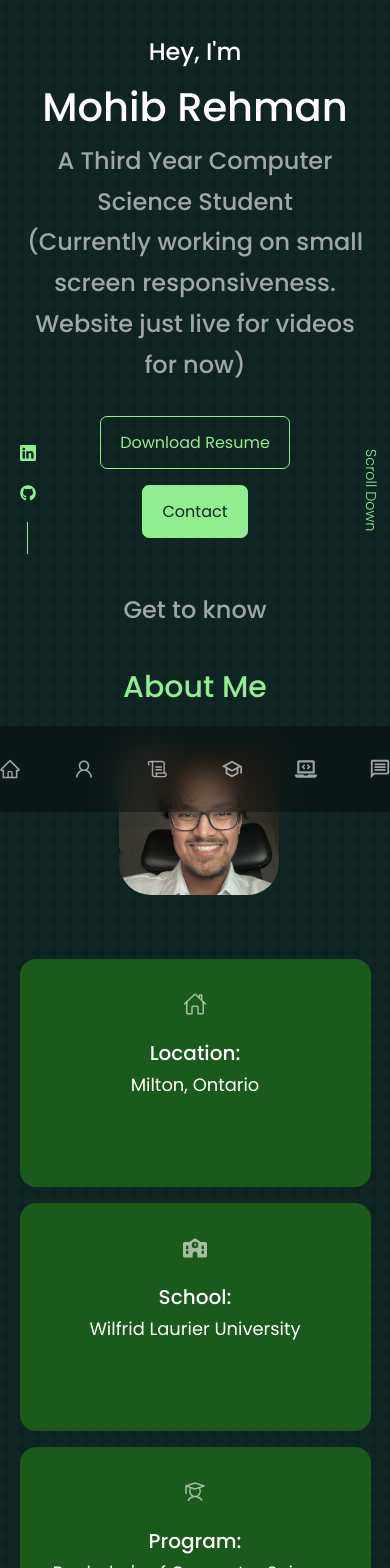
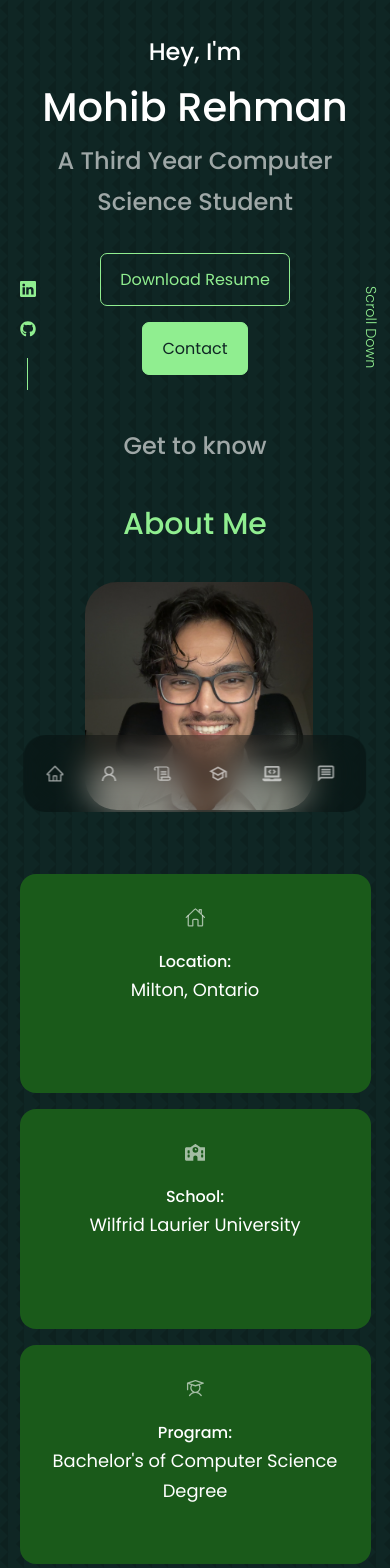
Before and after one commit to ImJehtts/Mohib-Website, a React (Create React App) app in the folder frontend/: page / in a window 390 px wide. Shown: the top 1568 px of the page. Built offline with nearby package versions, Linux system fonts and the light colour scheme.

Commit message:
Website should look good on most devices now
Worked on dynamic css for phones, tablets, and laptops. Will tweak if needed

```diff
--- a/frontend/src/components/About/About.css
+++ b/frontend/src/components/About/About.css
@@ -106,6 +106,26 @@ p {
 
   }
 
+  @media screen and (max-width: 1250px){
+    .about__me-photo{
+        width: 100%;
+        height: 100%;
+    }
+
+    .about__card{
+        height: 20vh;
+    }
+
+    .about__icon {
+        font-size: 2.4rem;
+        margin-bottom: 0.75rem;
+    }
+
+    .about__card h5{
+        font-size: 1.42rem;
+    }
+  }
+
   /*Small Devices media queries*/
   @media screen and (max-width: 600px){
     .about__me{
@@ -127,16 +147,16 @@ p {
     }
 
     .about__card{
-        height: 27vh;
+        height: 23vh;
     }
 
     .about__icon {
-        font-size: 1.5rem;
+        font-size: 1.80rem;
         margin-bottom: 0.75rem;
     }
 
     .about__card h5{
-        font-size: 1.25rem;
+        font-size: 1.4rem;
     }
 
     p{
@@ -147,3 +167,18 @@ p {
         transform: translateX(0.25rem);
     }
   }
+
+  @media screen and (max-width: 400px){
+    .about__card{
+        height: 26vh;
+    }
+
+    .about__icon {
+        font-size: 1.3rem;
+        margin-bottom: 0.75rem;
+    }
+
+    .about__card h5{
+        font-size: 1rem;
+    }
+  }
--- a/frontend/src/components/Contact/Contact.css
+++ b/frontend/src/components/Contact/Contact.css
@@ -68,7 +68,7 @@ textarea{
 }
 
 /*Medium Devices media queries*/
-@media screen and (max-width: 1800px){
+@media screen and (max-width: 1850px){
 
     #Contact{
         margin-top: 120rem;
@@ -78,6 +78,13 @@ textarea{
     .contact__container{
         grid-template-columns: 1fr;
         gap: 2rem;
+    }
+  }
+
+  @media screen and (max-width: 1250px){
+    #Contact{
+        margin-top: 218rem;
+        margin-bottom: 20rem;
     }
   }
 
@@ -96,3 +103,10 @@ textarea{
         gap: 5%;
     }
   }
+
+  @media screen and (max-width: 400px){
+    #Contact{
+        margin-top: 109rem;
+        margin-bottom: 36rem;
+    }
+  }
--- a/frontend/src/components/Footer/Footer.js
+++ b/frontend/src/components/Footer/Footer.js
@@ -7,7 +7,7 @@ const Footer = () => {
     <section id='footer__id'>
       <footer>
       <a href='#' className='footer__name'>Mohib Rehman</a>
-      <h6>(Mobile View Support Soon)</h6>
+      <h6>(Working on responsive support for different devices)</h6>
       <ul className='footer__links'>
         <li><a href='#'>Home</a></li>
         <li><a href='#About'>About</a></li>
--- a/frontend/src/components/Header/Header.js
+++ b/frontend/src/components/Header/Header.js
@@ -11,7 +11,6 @@ const Header = () => {
         <h5>Hey, I'm</h5>
         <h1>Mohib Rehman</h1>
         <h5 className='text-light'>A Third Year Computer Science Student</h5>
-        <h5 className='text-light'>(Currently working on small screen responsiveness. Website just live for videos for now)</h5>
         <CTA/>
         <HeaderSocials/>
 
--- a/frontend/src/components/Nav/Nav.css
+++ b/frontend/src/components/Nav/Nav.css
@@ -26,3 +26,51 @@ nav a {
 nav a:hover{
     background: rgba(0, 0, 0, 0.3);
 }
+
+@media screen and (min-width: 1001px) and (max-width: 1200px){
+    nav{
+        width: 66%;
+        padding: 1rem 1.2rem;
+        gap: 2.8rem;
+    }
+
+    nav a {
+        font-size: 3rem;
+    }
+
+}
+
+@media screen and (min-width: 850px) and (max-width: 1000px){
+    nav{
+        width: 60%;
+        padding: 0.90rem 0.8rem;
+        gap: 1rem;
+    }
+
+    nav a {
+        font-size: 2.4rem;
+    }
+
+}
+
+@media screen and (max-width: 600px){
+    nav{
+        width: 90%;
+        padding: 0.80rem 0.35rem;
+        gap: 0.5rem;
+    }
+
+}
+
+@media screen and (max-width: 400px){
+    nav{
+        width: 88%;
+        padding: 0.80rem 0.35rem;
+        gap: 0.2rem;
+    }
+
+    nav a {
+        font-size: 1.2rem;
+    }
+
+}
--- a/frontend/src/components/Portfolio/Portfolio.css
+++ b/frontend/src/components/Portfolio/Portfolio.css
@@ -53,6 +53,17 @@
     }
   }
 
+
+  @media screen and (max-width: 1250px){
+    #Portfolio{
+        margin-top: 120rem;
+    }
+    .portfolio__container{
+        grid-template-columns: 1fr;
+        gap: 1.25rem;
+    }
+  }
+
   /*Small Devices media queries*/
   @media screen and (max-width: 600px){
 
@@ -86,3 +97,9 @@
     }
 
   }
+
+  @media screen and (max-width: 400px){
+    #Portfolio{
+        margin-top: 221.5rem;
+    }
+  }
--- a/frontend/src/components/School/School.css
+++ b/frontend/src/components/School/School.css
@@ -70,6 +70,12 @@
     }
   }
 
+  @media screen and (max-width: 1250px){
+    #School{
+        margin-top: 10rem;
+    }
+  }
+
   /*Small Devices media queries*/
   @media screen and (max-width: 650px){
 
--- a/frontend/src/components/Skills/Skills.css
+++ b/frontend/src/components/Skills/Skills.css
@@ -60,9 +60,15 @@
     }
   }
 
+  @media screen and (max-width: 1250px){
+    #Skills{
+        margin-top: 25rem;
+    }
+  }
+
+
   /*Small Devices media queries*/
   @media screen and (max-width: 600px){
-
     #Skills{
         margin-top: 78rem;
     }
@@ -76,5 +82,10 @@
         width:100%;
         padding: 2rem 1rem;
     }
+  }
 
+  @media screen and (max-width: 400px){
+    #Skills{
+        margin-top: 88rem;
+    }
   }
```
